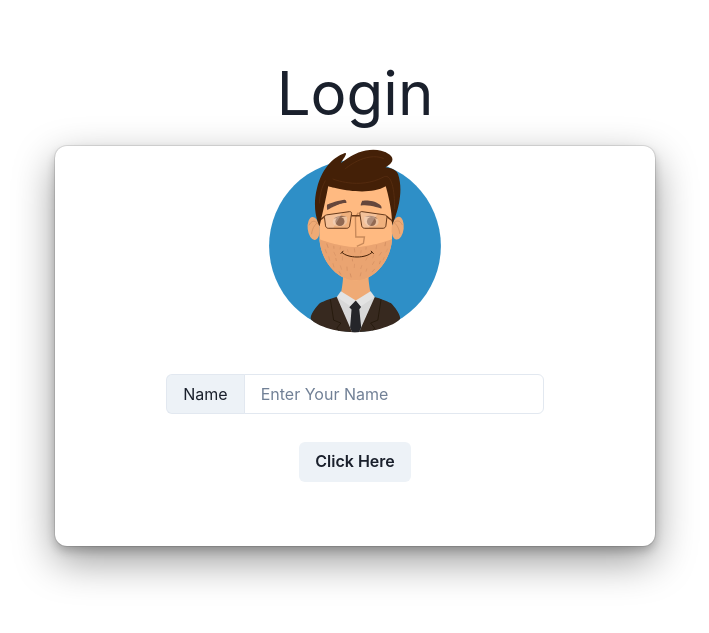
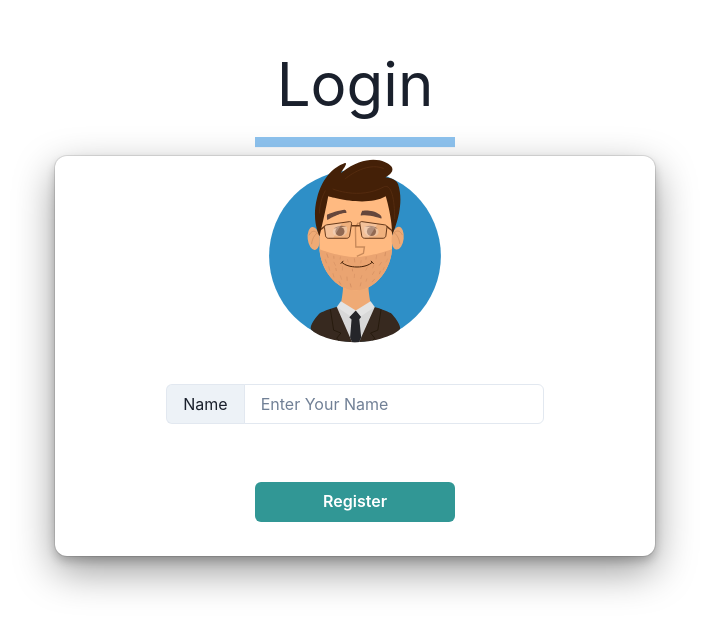
Before and after one commit to Golu7667/MongoDB-Next.js-Expressless-Efficiency, a Next.js app in the folder my-app/: page / in a window 1280 px wide. Shown: the part 103-736 px from the top of the page, without its empty margins (285-994 px from the left). Built offline with nearby package versions, Linux system fonts and the light colour scheme.

Commit message:
home page ui update

```diff
--- a/my-app/pages/index.tsx
+++ b/my-app/pages/index.tsx
@@ -1,21 +1,31 @@
-import { Box, Button, Center, Img, Input, InputGroup, InputLeftAddon, Text, VStack } from "@chakra-ui/react"
+import { Box, Button, Center, Img, Input, InputGroup, InputLeftAddon, Text, VStack, Divider, cookieStorageManager } from "@chakra-ui/react"
+import { useState } from "react"
 
 
 export default function Index() {
-  console.log("log")
+  const [name, setName] = useState()
+
+const handleSubmit=()=>{
+
+}
+
+
   return (
 
     <Center w={"100%"} h={"100vh"}>
       <VStack>
         <Text fontSize='6xl'>Login</Text>
+        <Divider w="200px" h="10px" bgColor={"blue.400"} />
         <Box w={"600px"} h={"400px"} boxShadow='dark-lg' rounded='xl'>
           <VStack>
-        <Img src="../man.svg" w={"200px"}/>
+            <Img src="../man.svg" w={"200px"} />
             <InputGroup display={"flex"} justifyContent={"center"} mt={"20px"}>
               <InputLeftAddon children='Name' />
-          <Input type='text' placeholder='Enter Your Name' w={"300px"}/>
+              <Input type='text' value={name} placeholder='Enter Your Name' w={"300px"} onChange={(e)=>setName(e.target.value)} />
             </InputGroup>
-        <Button mt={"20px"}>Click Here</Button>
+            <Button colorScheme='teal' variant='solid' mt="50px" w="200px" onClick={()=>handleSubmit}>
+             Register
+            </Button>
           </VStack>
         </Box>
       </VStack>
```
Lines whose indentation alone changed are shown as unchanged.
